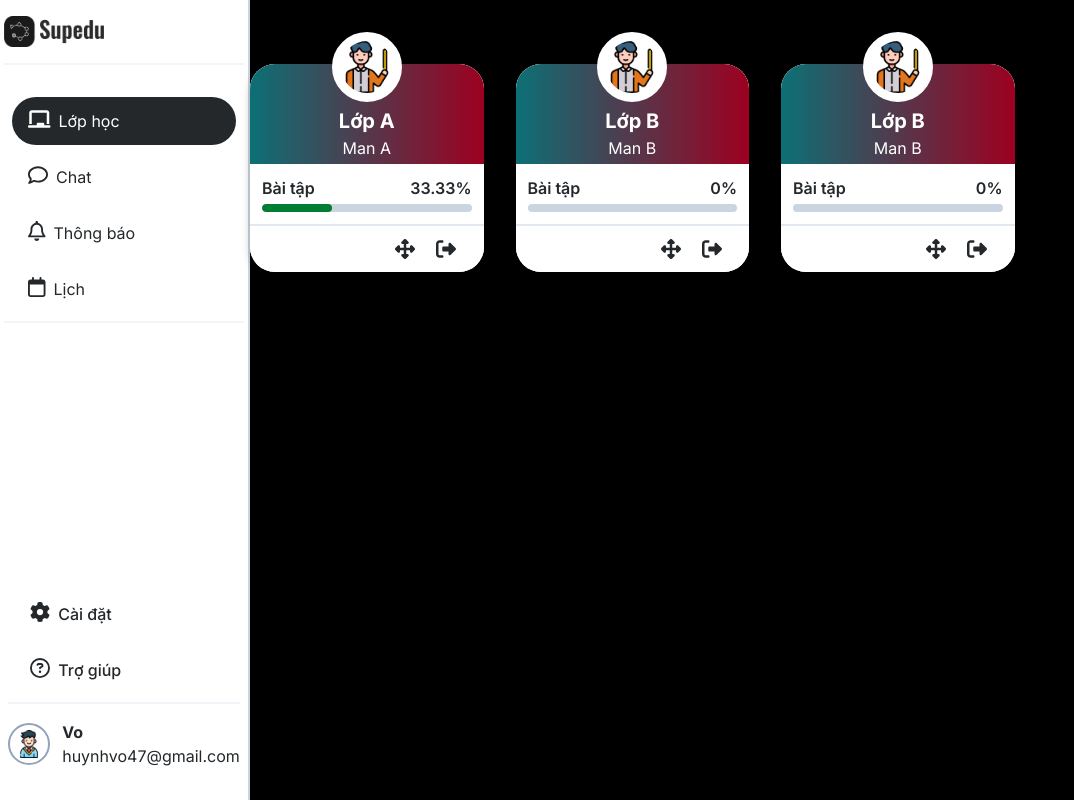
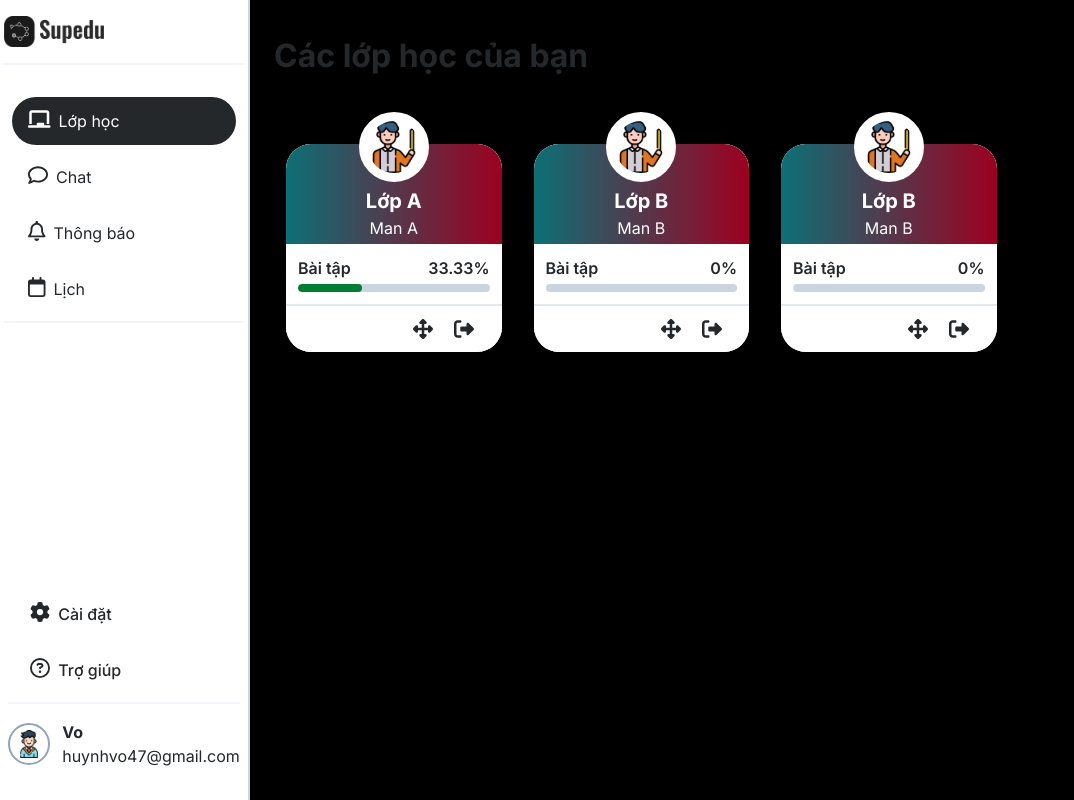
Before and after one commit to danghVo/SupEdu, a Next.js app: page /MyClass/class in a window 1280 px wide. Shown: the whole page, without its empty margins (0-1074 px from the left). Built offline with nearby package versions, Linux system fonts and the light colour scheme.

Commit message:
create MyClass Layout UI

```diff
--- /dev/null
+++ b/src/app/(MainLayout)/MyClass/class/layout.tsx
@@ -0,0 +1,10 @@
+import React from 'react';
+
+export default function MyClassLayout({ children }: { children: React.ReactNode }) {
+    return (
+        <div className="px-[24px] py-[32px]">
+            <div className="font-bold text-[32px] ">Các lớp học của bạn</div>
+            <div className="mx-[12px]">{children}</div>
+        </div>
+    );
+}
```
